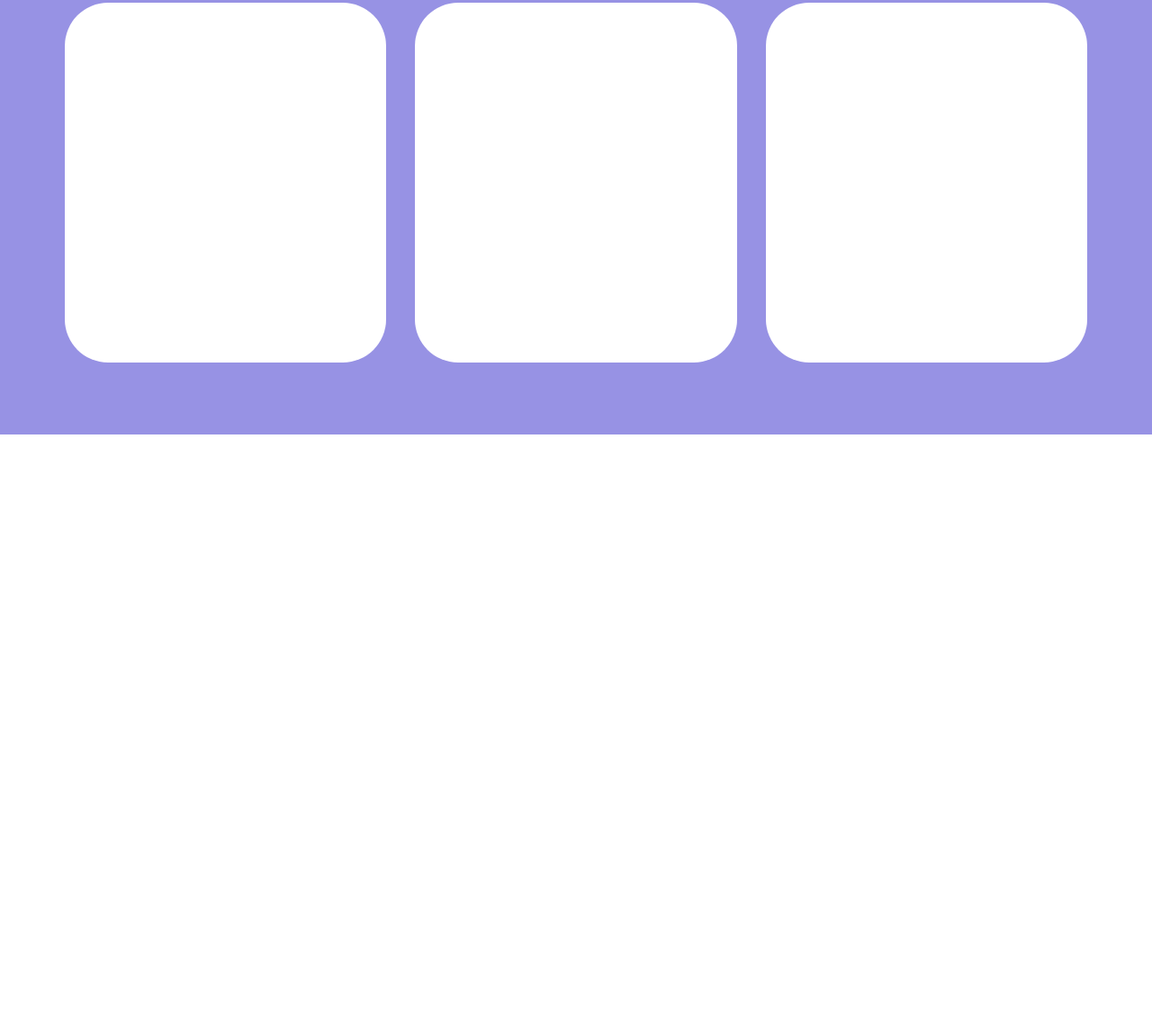
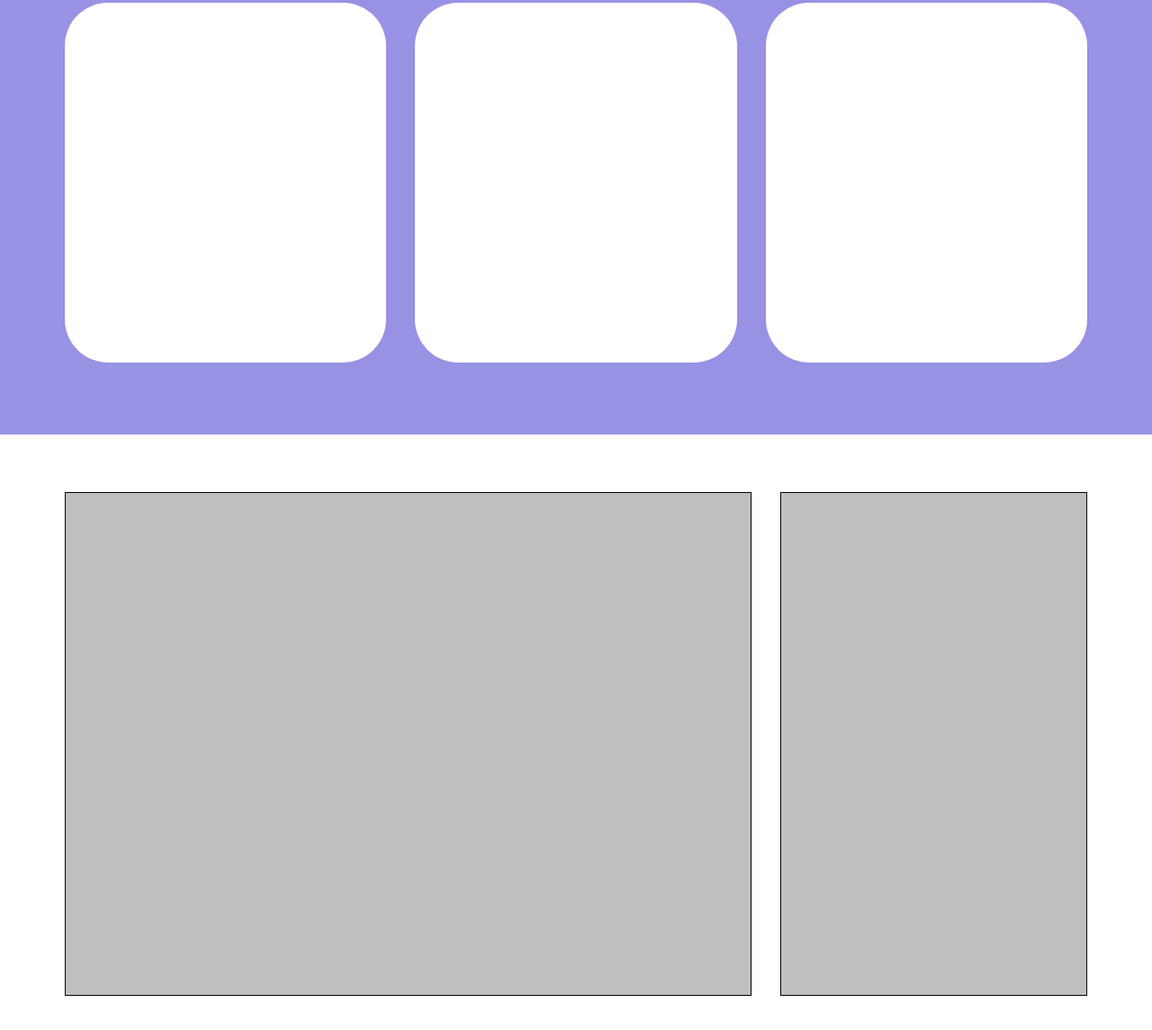
Before and after one commit to TiagoSpada/htmlcss-responsive-layout, a plain HTML site: page index.html in a window 1280 px wide. Shown: the part 3837-4982 px from the top of the page at 90% size. Before the commit the page ends 4320 px from the top, so only its background shows below. Drawn offline with Linux system fonts and the light colour scheme.

Commit message:
[UPD] added about section

```diff
--- a/css/style.css
+++ b/css/style.css
@@ -79,11 +79,11 @@ header {
 .planning .col {
     background-color: silver;
     border: 1px solid black;
-    margin-bottom: 3rem;
 }
 
 .planning .col-left {
     height: 35rem;
+    margin-bottom: 3rem;
 }
 
 .planning .col-right {
@@ -126,6 +126,25 @@ header {
 
 /* FINE BENEFITS SECTION */
 
+/* INIZIO ABOUT SECTION */
+
+.about .container-1200 {
+    padding: 4rem 2rem;
+}
+
+.about .col {
+    background-color: silver;
+    height: 35rem;
+    border: 1px solid black;
+}
+
+.about .col-left {
+    margin-bottom: 3rem;
+}
+
+
+
+/* FINE ABOUT SECTION */
 
 
 /* DISPLAY RABLET */
@@ -158,6 +177,21 @@ header {
     .benefits .col {
         width: calc(50% - 2rem);
         margin: 1rem;
+    }
+
+    /* ABOUT */
+    .benefits .row {
+        margin-left: -1rem;
+        margin-right: -1rem;
+    }
+
+    .about .col-left {
+        width: calc(60% - 1rem);
+        margin-right: 1rem;
+    }
+
+    .about .col-right {
+        width: 40%;
     }
 
 
@@ -207,5 +241,21 @@ header {
         width: calc(100% / 3 - 2rem);
     }
 
+    /* ABOUT */
+    .benefits .row {
+        margin-left: -1rem;
+        margin-right: -1rem;
+    }
+
+    .about .col-left {
+        width: calc(70% - 2rem);
+        margin-right: 2rem;
+        margin-bottom: 0;
+    }
+
+    .about .col-right {
+        width: 30%;
+    }
+
 
 }
```
